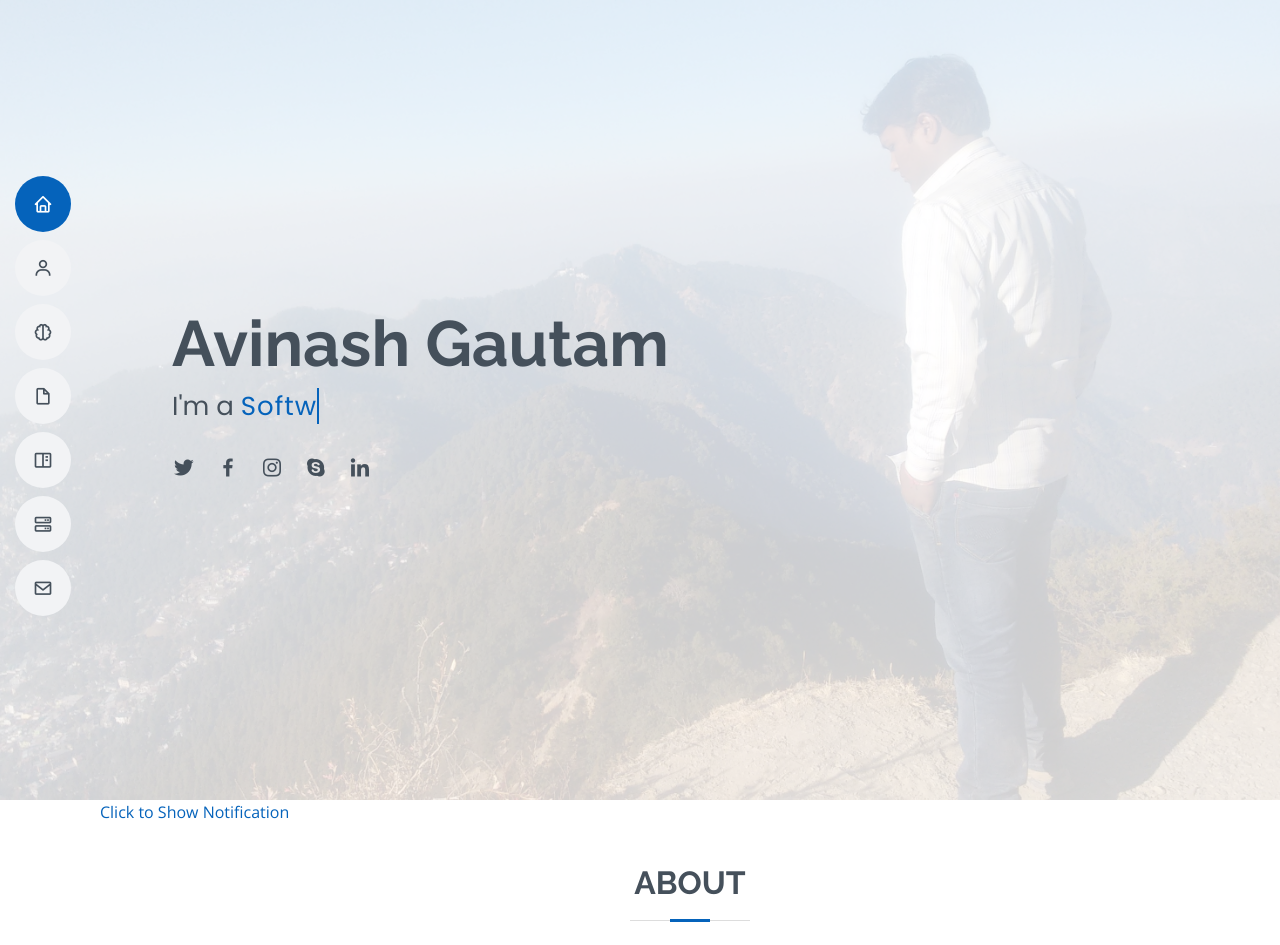
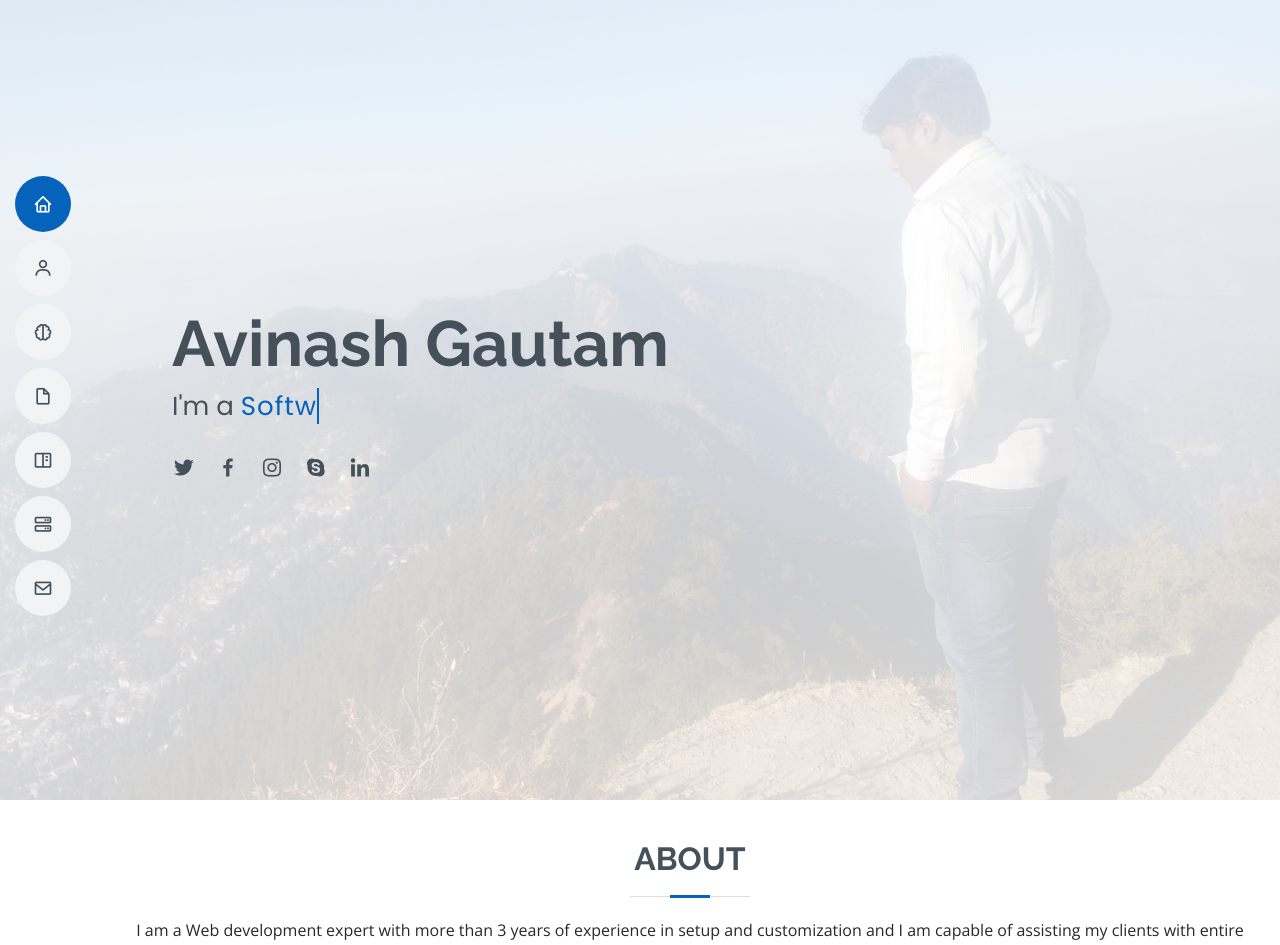
Before and after one commit to DeadSpin/Portfolio, a React (Create React App) app: page / in a window 1280 px wide. Shown: the top 945 px of the page. Built offline with nearby package versions, Linux system fonts and the light colour scheme.

Commit message:
Toastr Message added

```diff
--- a/src/App.js
+++ b/src/App.js
@@ -10,8 +10,10 @@ import Testimonials from './components/testimonials';
 import WorkSheet from './components/worksheet';
 import Chat from './components/chat/chat';
 import {BrowserRouter as Router, Switch, Route, Link} from "react-router-dom";
+import { ToastContainer} from 'react-toastify';
+
 import './App.css'
-import Toastr from './components/notification/toastr';
+import 'react-toastify/dist/ReactToastify.css';
 
 const App = () => {
   return (
@@ -25,7 +27,7 @@ const App = () => {
             <NavBar />
             <Banner dataText={['Software Developer', 'Freelancer']}/>
             <div className="padding-left-100">
-              <Toastr />
+              <ToastContainer />
               <AboutUs />
               <Skills />
               <Resume />
--- a/src/components/contact.js
+++ b/src/components/contact.js
@@ -1,17 +1,20 @@
 import React, { useState } from 'react';
 import emailjs from '@emailjs/browser';
+import { toast } from 'react-toastify';
+import Toastr from './notification/toastr'
 
 const Contact = () => {
     const user_id = 'user_04dLqidQ8cSA13ROrZxDY';
     const service_id = 'service_xeztdgc';
     const template_id = 'template_d6zhfgh';
-    const [userInput, setUserInput] = useState ({
+    const userFormField = {
                     name: '',
                     email: '',
                     subject: '',
                     message: '',
                     errors: []
-    });
+                }
+    const [userInput, setUserInput] = useState ({ ...userFormField });
 
     const userInputHander = (event) => {
         if(event.target) {
@@ -33,7 +36,7 @@ const Contact = () => {
           errors["name"] = "* Name required";
         }
         else if (typeof fields["name"] !== "undefined") {
-          if (!fields["name"].match(/^[a-zA-Z]+$/)) {
+          if (!fields["name"].match(/^[a-zA-Z]+/)) {
             formIsValid = false;
             errors["name"] = "* Only letters allowed";
           }
@@ -69,7 +72,7 @@ const Contact = () => {
             errors["subject"] = "* Subject required";
         }
         else if (typeof fields["subject"] !== "undefined") {
-            if (!fields["subject"].match(/^[a-zA-Z]+$/)) {
+            if (!fields["subject"].match(/^[a-zA-Z]+/)) {
               formIsValid = false;
               errors["subject"] = "* Only letters allowed";
             }
@@ -81,7 +84,7 @@ const Contact = () => {
             errors["message"] = "* Message required";
         }
         else if (typeof fields["message"] !== "undefined") {
-            if (!fields["message"].match(/^[a-zA-Z]+$/)) {
+            if (!fields["message"].match(/^[a-zA-Z]+/)) {
               formIsValid = false;
               errors["message"] = "* Only letters allowed";
             }
@@ -97,9 +100,13 @@ const Contact = () => {
     const sendEmail = (e) => {
         e.preventDefault();
         if (handleValidation()) {
+            setUserInput({ ...userFormField })
             emailjs.sendForm(service_id, template_id, e.target, user_id)
                 .then((result) => {
-                console.log(result.text);
+                    toast('Email sent successfully!!!', {
+                        position: "bottom-right",
+                        autoClose: 3000,
+                    });
                 }, (error) => {
                     console.log(error.text);
             });
--- a/src/components/notification/toastr.js
+++ b/src/components/notification/toastr.js
@@ -1,17 +1,11 @@
-import { ToastContainer, toast } from 'react-toastify';
+import React from 'react';
+import { toast } from 'react-toastify';
 import 'react-toastify/dist/ReactToastify.css';
 
-const Toastr = () => {
-    const successToastr = () => {
+class Toastr extends React.Component {
+    successToastr = () => {
         toast('🦄 Wow so easy!');
         console.log('123')
     }
-
-    return (
-        <div>
-            <ToastContainer />
-            <a className="next" onClick={successToastr}> Click to Show Notification </a>
-        </div>
-    );
 }
 export default Toastr;
```
Lines whose indentation alone changed are shown as unchanged.
